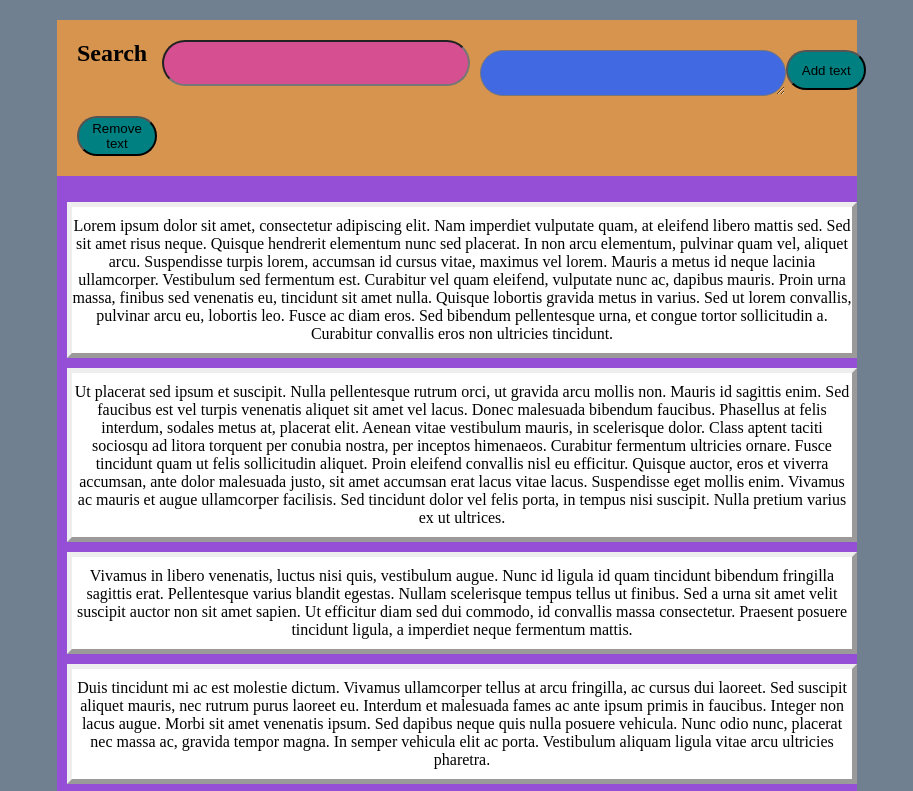
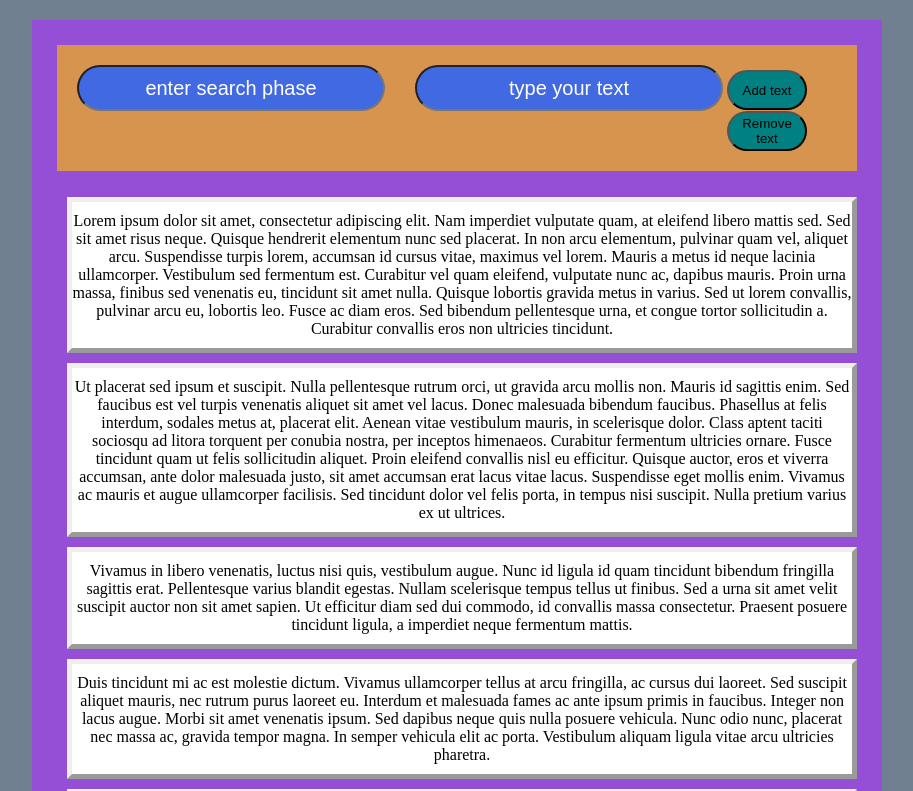
Before and after one commit to jilvins/search-app, a plain HTML site: page index.html in a window 1280 px wide. Shown: the top 791 px of the page, without its empty margins (183-1096 px from the left). Drawn offline with Linux system fonts and the light colour scheme.

Commit message:
CSS update for search boxes and buttons

```diff
--- a/index.html
+++ b/index.html
@@ -5,10 +5,11 @@
 <body >
     <div id="mainBody">
     <div id="searchBox">
-        <label for="searchInput">Search</label>
-        <input id="searchInput" type="text">
+
+        <input id="searchInput" type="text" placeholder="enter search phase">
         <form id="addBox">
-        <textarea id="addInput" type="text" placeholder="type your text"> </textarea>
+        <input id="addInput" type="text" placeholder="type your text"> </input>
+
         <button id="addText" type="submit">Add text</button>
         </form>
         <button id="removeText" onclick="removeElement()">Remove text</button>
--- a/style.css
+++ b/style.css
@@ -10,23 +10,20 @@ html, body {
     margin: 0 auto;
     margin-top: 20px;
     background-color: #944FD6;
+    padding: 25px;
 }
 
 #searchBox {
     display: grid;
-    grid-template-columns: auto auto auto;
+    grid-template-columns: auto auto;
     padding: 20px;
     background-color: #D6944F;
     flex-direction: column;
 }
-#searchBox label {
-    font-size: 24px;
-    font-weight: bold;
-    margin-right: 15px;
-}
+
 #searchInput {
-    background-color: #D64F91;
-    color: seashell;
+    background-color: royalblue;
+    color: white;
     width: 300px;
     height: 40px;
     font-size: 20px;
@@ -40,22 +37,9 @@ html, body {
     height: 40px;
     font-size: 20px;
     border-radius: 25px;
-    margin-bottom: 10px;
     text-align: center;
+}
 
-
-}
-#addBox {
-    display: flex;
-    flex-direction: row;
-    padding: 10px;
-    align-content: space-around;
-}
-#addBox label {
-    font-size: 24px;
-    font-weight: bold;
-    margin-right: 15px;
-}
 
 #contentBox {
     display: block;
@@ -82,4 +66,9 @@ html, body {
     border-radius: 25px;
     width: 80px;
     height: 40px;
+
 }
+#removeText {
+    position: relative;
+    left: 650px;
+}
```
